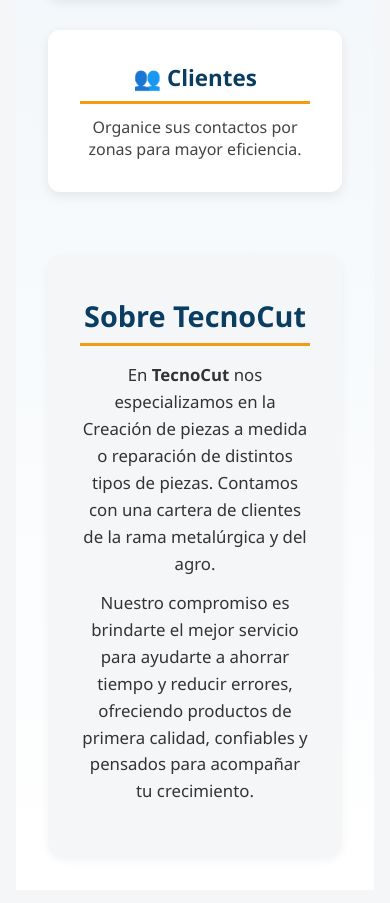
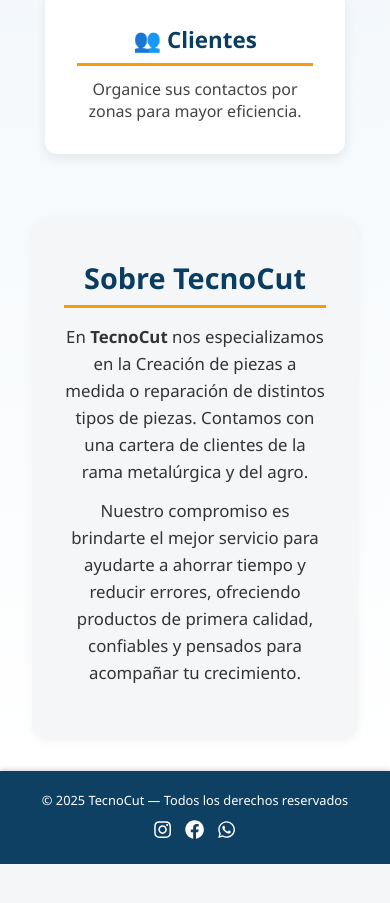
Before and after one commit to Julianm510/proyectofinal-sp, a React (Vite) app: page / in a window 390 px wide. Shown: the part 773-1676 px from the top of the page. After the commit the page ends 1637 px from the top, so only its background shows below. Built offline with nearby package versions, Linux system fonts and the light colour scheme.

Commit message:
reparacion footer responsive

```diff
--- a/src/App.jsx
+++ b/src/App.jsx
@@ -23,8 +23,22 @@
   return (
     <BrowserRouter>
       <Navbar />
-      <div style={{ padding: "1rem" }}>
-        <Routes>
+      <div
+        style={{
+          minHeight: "100vh",
+          display: "flex",
+          flexDirection: "column",
+          backgroundColor: "#f8f9fa",
+        }}
+      >
+        <Routes
+          style={{
+            flex: 1,
+            padding: "1.5rem",
+            display: "flex",
+            flexDirection: "column",
+          }}
+        >
           <Route path="/" element={<Home />} />
           <Route path="/clientes" element={<Clientes />} />
           <Route path="/productos" element={<Productos />} />
@@ -36,7 +50,7 @@
           <Route path="/remitos/:id" element={<RemitoPrint />} /> */}
         </Routes>
       </div>
-      {/* <Footer /> */}
+      <Footer />
       <ScrollToTopButton />
     </BrowserRouter>
   );
--- a/src/components/layout/Footer.jsx
+++ b/src/components/layout/Footer.jsx
@@ -1,36 +1,37 @@
-import { FaFacebookF, FaTwitter, FaLinkedinIn } from "react-icons/fa";
-import "./Footer.css";
+// src/components/Footer.jsx
+import "./footer.css";
+import { FaInstagram, FaFacebook, FaWhatsapp } from "react-icons/fa";
 
 const Footer = () => {
   return (
-    <footer className="footer">
+    <footer className="footer fade-in-footer">
       <p>
-        © {new Date().getFullYear()} TecnoCut - Todos los derechos reservados
+        © {new Date().getFullYear()} TecnoCut — Todos los derechos reservados
       </p>
       <div className="social-links">
         <a
-          href="https://facebook.com/tuempresa"
+          href="https://www.instagram.com"
           target="_blank"
-          rel="noreferrer"
+          rel="noopener noreferrer"
+          aria-label="Instagram"
+        >
+          <FaInstagram />
+        </a>
+        <a
+          href="https://www.facebook.com"
+          target="_blank"
+          rel="noopener noreferrer"
           aria-label="Facebook"
         >
-          <FaFacebookF />
+          <FaFacebook />
         </a>
         <a
-          href="https://twitter.com/tuempresa"
+          href="https://wa.me/549XXXXXXXXX"
           target="_blank"
-          rel="noreferrer"
-          aria-label="Twitter"
+          rel="noopener noreferrer"
+          aria-label="WhatsApp"
         >
-          <FaTwitter />
-        </a>
-        <a
-          href="https://linkedin.com/company/tuempresa"
-          target="_blank"
-          rel="noreferrer"
-          aria-label="LinkedIn"
-        >
-          <FaLinkedinIn />
+          <FaWhatsapp />
         </a>
       </div>
     </footer>
--- a/src/components/layout/footer.css
+++ b/src/components/layout/footer.css
@@ -1,41 +1,56 @@
 .footer {
-  background-color: #0a3d62;
-  color: white;
-  text-align: center;
-  padding: 1rem 0;
-  margin-top: 2rem;
-  font-family: "Segoe UI", Tahoma, Geneva, Verdana, sans-serif;
-  font-size: 0.9rem;
-  box-shadow: 0 -2px 5px rgba(0, 0, 0, 0.1);
-}
-
-.social-links {
-  margin-top: 0.5rem;
-}
-
-.social-links a {
-  color: white;
-  margin: 0 0.6rem;
-  font-size: 1.3rem;
-  text-decoration: none;
-  transition: color 0.3s ease;
-}
-
-.social-links a:hover,
-.social-links a:focus {
-  color: #f39c12;
-}
-.footer {
-  position: fixed;
-  bottom: 0;
-  left: 0;
-  width: 100%;
   background-color: #0a3d62;
   color: white;
   text-align: center;
   padding: 1rem 0;
   font-family: "Segoe UI", Tahoma, Geneva, Verdana, sans-serif;
   font-size: 0.9rem;
-  box-shadow: 0 -2px 5px rgba(0, 0, 0, 0.1);
-  z-index: 1000;
+  width: 100%;
+  margin-top: auto;
+  box-shadow: 0 -2px 5px rgba(0, 0, 0, 0.15);
+  animation: fadeIn 1.2s ease-in-out;
+  opacity: 0.98;
 }
+
+/* 🔸 Animación de entrada */
+@keyframes fadeIn {
+  0% {
+    opacity: 0;
+    transform: translateY(25px);
+  }
+  100% {
+    opacity: 1;
+    transform: translateY(0);
+  }
+}
+
+/* Íconos de redes */
+.social-links {
+  margin-top: 0.6rem;
+}
+
+.social-links a {
+  color: white;
+  margin: 0 0.6rem;
+  font-size: 1.4rem;
+  text-decoration: none;
+  transition: all 0.3s ease;
+}
+
+.social-links a:hover {
+  color: #f39c12;
+  transform: scale(1.15);
+}
+
+/* 📱 Responsive */
+@media (max-width: 600px) {
+  .footer {
+    font-size: 0.8rem;
+    padding: 1.2rem 0;
+  }
+
+  .social-links a {
+    font-size: 1.2rem;
+    margin: 0 0.4rem;
+  }
+}
```
